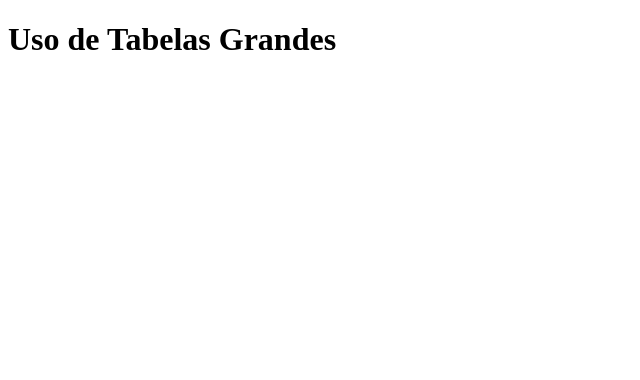
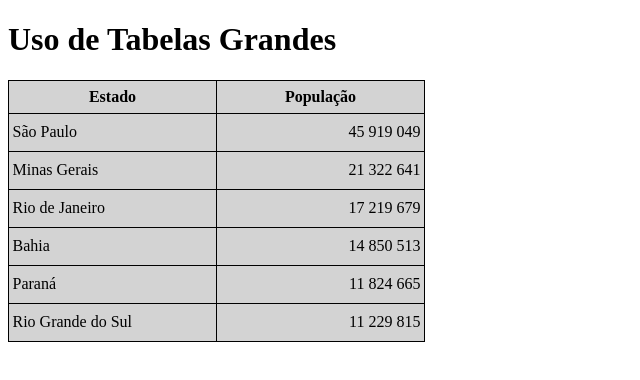
Before and after one commit to JrGehlen/Tabela, a plain HTML site: page index.html in a window 1280 px wide. Shown: the whole page, without its empty margins (0-640 px from the left). Drawn offline with Linux system fonts and the light colour scheme.

Commit message:
Incrementada a tabela

```diff
--- a/index.html
+++ b/index.html
@@ -4,8 +4,84 @@
     <meta charset="UTF-8">
     <meta name="viewport" content="width=device-width, initial-scale=1.0">
     <title>Tabela</title>
+    <style>
+
+        table {
+            background-color: lightgray;
+            border-collapse: collapse;
+        }
+
+        thead th {
+            border: 1px solid black;
+        width: 200px;
+        height: 30px;
+        text-align: center;
+
+        }
+
+        tbody td {
+        border: 1px solid black;
+        width: 200px;
+        height: 30px;
+        text-align: left;
+        padding: 3.5px;
+        }
+
+        .populacao {
+            text-align: right;
+        }
+
+    </style>
 </head>
 <body>
     <h1> Uso de Tabelas Grandes </h1>
+
+    <!-- Anatomia para Tabelas Grandes
+
+    Table
+      THead
+         Tr, Td, Th
+      Tbody
+         Tr, Td, Th
+      Tfoot
+         Tr, Td, Th
+      -->
+         <table>
+            <thead>
+                <tr>
+                    <th>Estado</th>
+                    <th>População</th>
+                </tr>
+            </thead>
+            <tbody>
+                <tr>
+                    <td>São Paulo</td>
+                    <td class="populacao">45 919 049</td>
+                </tr>
+                <tr>
+                    <td>Minas Gerais</td>
+                    <td class="populacao">21 322 641</td>
+                </tr>
+                <tr>
+                    <td>Rio de Janeiro</td>
+                    <td class="populacao">17 219 679</td>
+                </tr>
+                <tr>
+                    <td>Bahia</td>
+                    <td class="populacao">14 850 513</td>
+                </tr>
+                <tr>
+                    <td>Paraná</td>
+                    <td class="populacao">11 824 665</td>
+                </tr>
+                <tr>
+                    <td>Rio Grande do Sul</td>
+                    <td class="populacao">11 229 815</td>
+                </tr>
+            </tbody>
+            <tfoot>
+
+            </tfoot>
+         </table>
 </body>
 </html>
```
